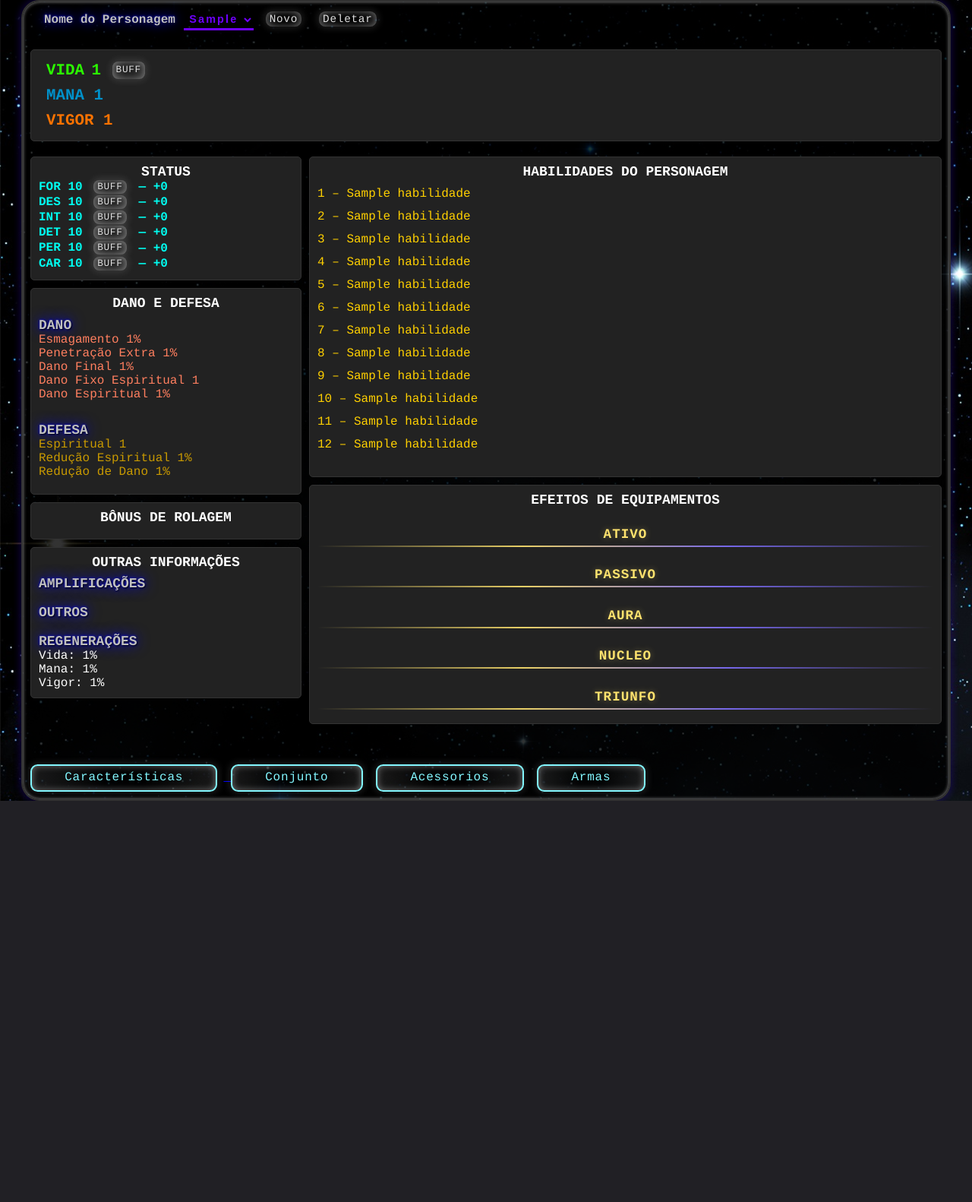
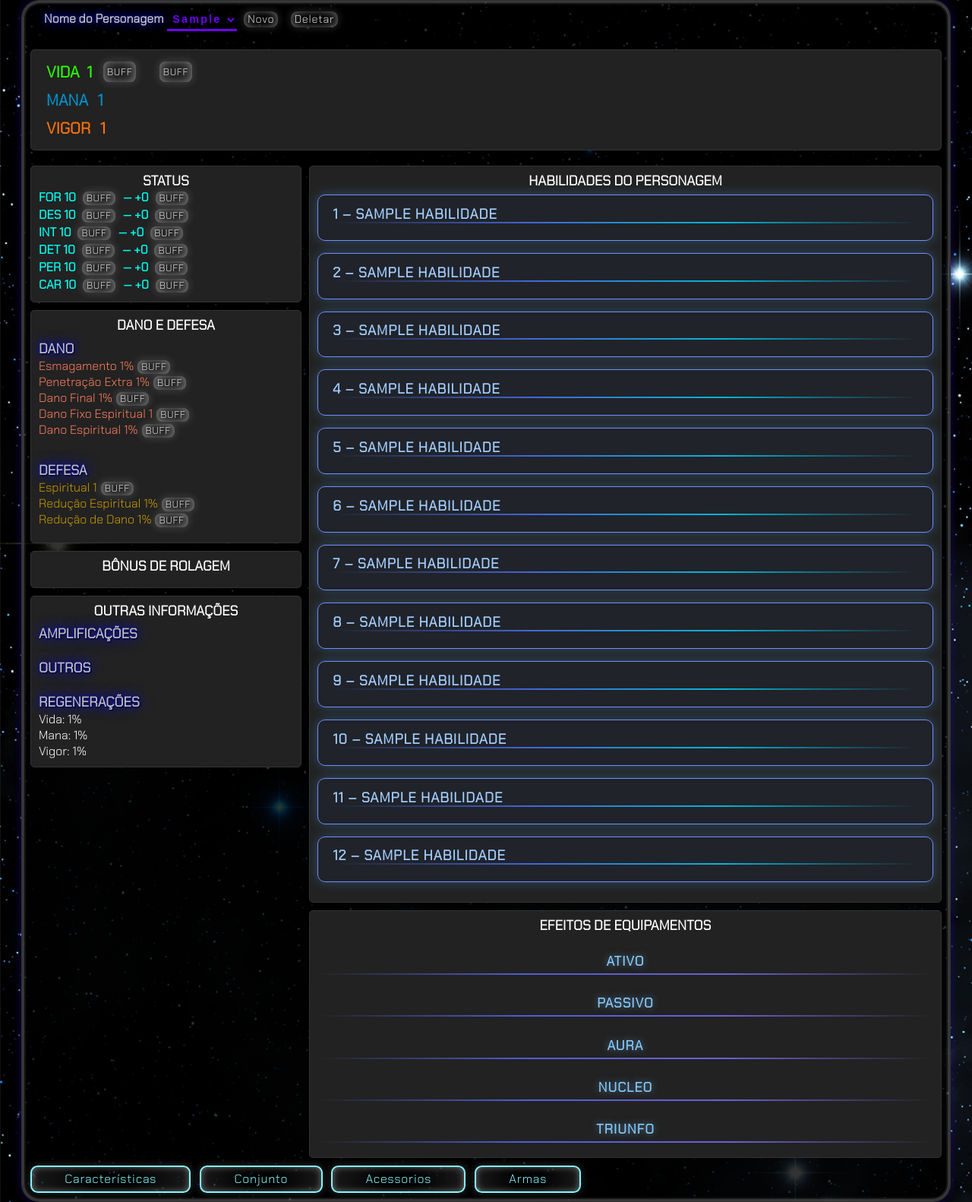
Before and after one commit to DivineHealing/JOGADORESCDE, a Django app: page / in a window 1280 px wide. Shown: the whole page at 76% size. Before the commit the page ends 1054 px from the top, so only its background shows below. Run offline with Django 5.2, Linux system fonts and the light colour scheme; tables that the repository leaves empty hold one stand-in row (values such as "Sample post").

Commit message:
Fim da V1

```diff
--- a/Personagem/Personagem/static/tela_personagem/script.js
+++ b/Personagem/Personagem/static/tela_personagem/script.js
@@ -382,40 +382,46 @@
             });
 
             if (!isCurrentlyVisible) {
-                const habilidadeData = allHabilidadesData[slotId]; // Busca pelo slot ID
-                // Verifica se ENCONTROU os dados para este slot específico
+                const habilidadeData = allHabilidadesData[slotId];
                 if (!habilidadeData || !habilidadeData.niveis) {
-                    console.error(`Dados formatados não encontrados no objeto JS para slot ID: ${slotId}`);
                     detalhesDiv.innerHTML = '<p>Detalhes não disponíveis.</p>';
                     detalhesDiv.classList.add('visible');
                     return;
                 }
 
-                // --- Restante da lógica para popular detalhes ---
-                detalhesDiv.innerHTML = ''; // Limpa
+                detalhesDiv.innerHTML = ''; // Limpa conteúdo anterior
+
                 habilidadeData.niveis.forEach(nivelData => {
-                    // ... (código para criar nivelDiv e nivelHTML) ...
-                     const nivelDiv = document.createElement('div');
-                    nivelDiv.classList.add('nivel-info');
+                    const nivelWrapper = document.createElement('div');
+                    nivelWrapper.classList.add('nivel-wrapper');
 
-                    let nivelHTML = `<p style="color: Orange;"><strong>Nível ${nivelData.nivel}:</strong></p>`;
-                    if (nivelData.custo) { nivelHTML += `<p><strong style="color: red;">Custo:</strong> ${nivelData.custo}</p>`; }
-                    if (nivelData.tipo) { nivelHTML += `<p><strong style="color: red;">Tipo:</strong> ${nivelData.tipo}</p>`; }
-                    if (nivelData.descricao) {
-                        const descFormatada = nivelData.descricao.replace(/\r\n|\r|\n/g, '<br>');
-                        nivelHTML += `<p><strong style="color: red;">Descrição:</strong></p>`;
-                        nivelHTML += `<span style="font-style: Italic">${descFormatada}</span>`;
-                        nivelHTML += `<p>_______________________________________________________</p>`
-                    }
-                     // if (nivelData.notas) { nivelHTML += `<p><em>${nivelData.notas}</em></p>`; }
+                    const nivelTitulo = document.createElement('div');
+                    nivelTitulo.classList.add('nivel-titulo');
+                    nivelTitulo.innerHTML = `<strong>Nível ${nivelData.nivel}</strong>`;
 
-                    nivelDiv.innerHTML = nivelHTML;
-                    detalhesDiv.appendChild(nivelDiv);
+                    const nivelDetalhes = document.createElement('div');
+                    nivelDetalhes.classList.add('nivel-detalhes');
+
+                    nivelDetalhes.innerHTML = `
+                        ${nivelData.custo ? `<p><strong style="color: red;">Custo:</strong> ${nivelData.custo}</p>` : ''}
+                        ${nivelData.tipo ? `<p><strong style="color: red;">Tipo:</strong> ${nivelData.tipo}</p>` : ''}
+                        ${nivelData.descricao ? `
+                            <p><strong style="color: red;">Descrição:</strong></p>
+                            <div style="font-style: italic;">${nivelData.descricao}</div>
+                        ` : ''}
+                    `;
+
+                    nivelTitulo.addEventListener('click', () => {
+                        nivelDetalhes.classList.toggle('visible');
+                        nivelTitulo.classList.toggle('active');
+                    });
+
+                    nivelWrapper.appendChild(nivelTitulo);
+                    nivelWrapper.appendChild(nivelDetalhes);
+                    detalhesDiv.appendChild(nivelWrapper);
                 });
-                 // --- Fim da lógica para popular detalhes ---
 
                 detalhesDiv.classList.add('visible');
-
             } else {
                 detalhesDiv.classList.remove('visible');
             }
@@ -547,3 +553,51 @@
         });
     }
 });
+
+document.addEventListener("DOMContentLoaded", function () {
+    const camposBuffaveis = [
+        'forca', 'destreza', 'inteligencia', 'determinacao', 'perspicacia', 'carisma',
+        'vida', 'esmagamento', 'penExtra', 'danoFinal',
+        'espiritualFixo', 'espiritualPerc', 'defesaFixaEspiritual', 'reducaoEspiritual', 'reducao'
+    ];
+
+    camposBuffaveis.forEach(campo => {
+        const container = document.getElementById(`${campo}_container`);
+        if (!container) return;
+
+        const valorSpan = document.createElement('span');
+        valorSpan.className = 'buffed-value hidden';
+        valorSpan.id = `${campo}AutoBuffed`;
+        container.appendChild(valorSpan);
+
+        const valorExterno = document.createElement('span');
+        valorExterno.className = 'buffed-value hidden';
+        valorExterno.id = `${campo}ExternalBuffed`;
+        container.appendChild(valorExterno);
+
+        const valorFinal = document.createElement('span');
+        valorFinal.className = 'buffed-value hidden';
+        valorFinal.id = `${campo}FinalBuffed`;
+        container.appendChild(valorFinal);
+
+        const botao = document.createElement('button');
+        botao.className = 'buff-button';
+        botao.dataset.field = campo;
+        botao.textContent = 'BUFF';
+        container.appendChild(botao);
+
+        const input1 = document.createElement('input');
+        input1.type = 'number';
+        input1.className = 'buff-input hidden';
+        input1.id = `${campo}BuffInput`;
+        input1.placeholder = 'Auto-buff %';
+        container.appendChild(input1);
+
+        const input2 = document.createElement('input');
+        input2.type = 'number';
+        input2.className = 'buff-input hidden';
+        input2.id = `${campo}ExternalBuffInput`;
+        input2.placeholder = 'Buff Externo %';
+        container.appendChild(input2);
+    });
+});
--- a/Personagem/Personagem/static/tela_personagem/style.css
+++ b/Personagem/Personagem/static/tela_personagem/style.css
@@ -1,6 +1,13 @@
+@font-face {
+  font-family: 'Exo 2';
+  src: url('../ChakraPetch-Light.ttf') format('truetype'); /* ajuste o caminho se necessário */
+  font-weight: normal;
+  font-style: normal;
+}
+
 body {
   background-image: url('../background.jpg');
-  font-family: Courier;
+  font-family: 'Exo 2', sans-serif;
   margin: 0;
   padding: 0;
   display: flex;
@@ -432,79 +439,108 @@
   box-shadow: inset #e2e2e2 0 0 0 2px;
 }
 
-/* --- CORREÇÕES --- */
 
-/* Garante que cada container de habilidade ocupe a linha inteira e fique um abaixo do outro */
+/* --- HABILIDADES --- */
+
 .habilidade-container {
-  position: relative; /* Mantém para posicionar os detalhes */
-  display: block;     /* FORÇA o empilhamento vertical */
-  margin-bottom: 8px; /* Ajusta o espaçamento vertical entre habilidades */
-  /* Remova 'display: inline-block' ou 'float' se existirem para esta classe */
+  margin-bottom: 1em;
+  background: rgba(30, 40, 70, 0.25);
+  border: 1px solid #728cff;
+  border-radius: 10px;
+  padding: 0.8em 1.2em;
+  box-shadow: 0 0 15px rgba(78, 175, 255, 0.3);
+  backdrop-filter: blur(3px);
 }
 
-/* Título da habilidade - Remove aparência de link */
+/* Nome da habilidade */
 .habilidade-titulo {
-  cursor: pointer;        /* Mantém o cursor para indicar que é clicável */
-  color: inherit;         /* Usa a cor padrão do texto do elemento pai */
-  /* Ou defina uma cor específica, ex: color: #e0e0e0; se o fundo for escuro */
-  text-decoration: none;  /* REMOVE qualquer sublinhado */
-  display: inline-block;  /* Mantém para controle de padding/margin se necessário */
-  padding: 2px 0;
-  font-weight: normal;    /* Remove negrito se houver, ou use 'bold' se preferir */
-  /* Remova 'text-decoration: underline dotted;' se existir */
+  cursor: pointer;
+  font-weight: bold;
+  font-size: 1.15em;
+  color: #a4cfff;
+  text-transform: uppercase;
+  margin-bottom: 0.5em;
+  position: relative;
+  display: block;
+  letter-spacing: 0.05em;
 }
 
-/* Garante que não haja sublinhado ao passar o mouse */
-.habilidade-titulo:hover {
-  text-decoration: none; /* Remove sublinhado do hover */
-  /* Você pode adicionar outro efeito de hover sutil se desejar, ex: */
-  /* color: #ffffff; */
-  /* background-color: rgba(255, 255, 255, 0.05); */
+.habilidade-titulo::after {
+  content: '';
+  position: absolute;
+  bottom: 0;
+  left: 0;
+  width: 100%;
+  height: 2px;
+  background: linear-gradient(to right, transparent, #4d76ff, #00d9ff, transparent);
+  border-radius: 2px;
+  opacity: 0.8;
 }
 
-/* Estilo de foco para acessibilidade pode ser mantido ou ajustado */
-.habilidade-titulo:focus {
-  outline: 2px solid orange; /* Ou outra cor de sua preferência */
-  text-decoration: none; /* Garante que não tenha sublinhado no foco */
+.habilidade-titulo:hover {
+  color: #e0e0e0;
+  text-shadow: 0 0 12px #8f9fff;
 }
 
-
-/* --- O RESTO DO SEU CSS PARA .habilidade-detalhes PODE PERMANECER IGUAL --- */
-
-.habilidade-detalhes {
+/* Container dos níveis */
+.habilidade-niveis {
   display: none;
-  position: absolute;
-  top: 100%;
-  left: 15px;
-  margin-top: 2px;
-  background-color: #2c2c2c;
-  color: #e0e0e0;
-  border: 1px solid #444;
-  border-radius: 4px;
-  padding: 12px;
-  min-width: 300px;
-  max-width: 500px;
-  box-shadow: 2px 2px 6px rgba(0, 0, 0, 0.6);
-  z-index: 10;
-  font-size: 0.95em;
+  margin-top: 0.5em;
+  padding-left: 1em;
 }
 
-.habilidade-detalhes.visible {
+.habilidade-niveis.visible {
   display: block;
 }
 
-/* ESTILO PARA OS EFEITOS */
+.nivel-wrapper {
+  margin-top: 0.6em;
+}
+
+.nivel-titulo {
+  cursor: pointer;
+  color: #9dc3ff;
+  background: rgba(200, 230, 255, 0.05);
+  padding: 6px 12px;
+  border-left: 3px solid #6aa9ff;
+  font-weight: bold;
+  transition: background 0.2s ease, color 0.2s ease;
+  border-radius: 6px;
+}
+
+.nivel-titulo:hover {
+  background: rgba(127, 111, 255, 0.15);
+  color: #e0e0e0;
+}
+
+.nivel-detalhes {
+  display: none;
+  background: rgba(50, 60, 110, 0.15);
+  border-left: 2px solid #7f6fff;
+  padding: 12px;
+  margin-top: 0.4em;
+  border-radius: 5px;
+  font-size: 0.95em;
+  color: #e0e0e0;
+  line-height: 1.45;
+}
+
+.nivel-detalhes.visible {
+  display: block;
+}
+
+/* --- EFEITOS --- */
 
 .efeito-titulo {
   font-size: 1.1em;
   font-weight: bold;
   letter-spacing: 1px;
-  color: #ffe36e;
+  color: #84caff;
   text-transform: uppercase;
   margin: 1.5em 0 0.5em 0;
   position: relative;
   padding-bottom: 0.4em;
-  text-shadow: 0 0 8px #ffe36e55;
+  text-shadow: 0 0 10px #84caff88;
 }
 
 .efeito-titulo::after {
@@ -514,31 +550,31 @@
   bottom: 0;
   width: 100%;
   height: 2px;
-  background: linear-gradient(to right, transparent, #ffe36e, #7f6fff, transparent);
+  background: linear-gradient(to right, transparent, #5a6cff, #7f6fff, transparent);
   border-radius: 2px;
-  opacity: 0.9;
+  opacity: 0.8;
 }
 
 .efeito-card {
   background: transparent;
   margin-bottom: 1em;
   padding: 0.5em 0.5em 0 0.5em;
-  border: none;
-  color: white;
+  color: #e0e6ff;
   transition: background 0.5s ease;
-  border-radius: 0;
   overflow: hidden;
+  border-left: 3px solid transparent;
 }
 
 .efeito-card.ativo-card {
   background: linear-gradient(
     to top,
-    rgba(0, 207, 227, 0.25),
+    rgba(0, 207, 255, 0.15),
     rgba(127, 111, 255, 0.1),
     transparent
   );
-  border-radius: 0 0 1em 1em;
+  border-left: 3px solid #7f6fff;
   box-shadow: 0 0 10px rgba(127, 111, 255, 0.3);
+  border-radius: 6px;
 }
 
 .efeito-nome {
@@ -547,13 +583,13 @@
   font-size: 1em;
   position: relative;
   display: inline-block;
-  color: #ffe36e;
+  color: #99cfff;
   padding-bottom: 4px;
   transition: color 0.3s ease;
 }
 
 .efeito-nome:hover {
-  color: #00cfe3;
+  color: #e0e0e0;
   text-shadow: 0 0 6px #00cfe3aa;
 }
 
@@ -563,7 +599,7 @@
   background: linear-gradient(
     to right,
     transparent 0%,
-    #ffe36e 30%,
+    #6c8eff 30%,
     #00cfe3 70%,
     transparent 100%
   );
@@ -576,7 +612,7 @@
 
 .efeito-descricao {
   margin-top: 10px;
-  color: #eaeaea;
+  color: #cfeaff;
   font-weight: normal;
   white-space: pre-line;
   max-height: 0;
--- a/Personagem/tela_personagem/templates/tela_personagem.html
+++ b/Personagem/tela_personagem/templates/tela_personagem.html
@@ -6,7 +6,6 @@
     <meta charset="UTF-8">
     <meta name="viewport" content="width=device-width, initial-scale=1.0">
     <title>Ficha - Cronicas de Errat</title>
-
     <link rel="stylesheet" type="text/css" href="{% static 'tela_personagem/style.css' %}">
 </head>
 <body>
@@ -195,15 +194,10 @@
                         {% if lista_habilidades_data %}
                         {% for habilidade in lista_habilidades_data %}
                             <div class="habilidade-container">
-                                 <span class="habilidade-titulo"
-                                       tabindex="0"
-                                       data-slot-id="{{ habilidade.id }}">
-                                     {{ forloop.counter }} – {{ habilidade.nome }}
-                                 </span>
-                                 <div class="habilidade-detalhes"
-                                      data-details-for="{{ habilidade.id }}">
-                                      <!-- Conteúdo será gerado dinamicamente -->
-                                 </div>
+                                <span class="habilidade-titulo" data-slot-id="{{ habilidade.id }}">
+                                    {{ forloop.counter }} – {{ habilidade.nome }}
+                                </span>
+                                <div class="habilidade-detalhes" data-details-for="{{ habilidade.id }}"></div>
                             </div>
                         {% endfor %}
                     {% else %}
@@ -412,6 +406,25 @@
             });
         });
     </script>
+    <script>
+        document.addEventListener("DOMContentLoaded", function () {
+        document.querySelectorAll(".habilidade-titulo").forEach(titulo => {
+            titulo.addEventListener("click", () => {
+            const slotId = titulo.dataset.slotId;
+            const container = document.getElementById("niveis-" + slotId);
+            container.classList.toggle("visible");
+            });
+        });
+
+        document.querySelectorAll(".nivel-titulo").forEach(nivel => {
+            nivel.addEventListener("click", () => {
+            const id = nivel.dataset.nivelId;
+            const detalhes = document.getElementById("detalhes-" + id);
+            detalhes.classList.toggle("visible");
+            });
+        });
+        });
+    </script>
     <script src="{% static 'tela_personagem\script.js' %}"></script>
 </body>
 </html>
```
Also changed, not shown: Personagem/Personagem/static/habilidade/script_efeitos copy.js (+47 -33 lines), Personagem/habilidade/templates/habilidade copy.html (+4 -3 lines), Personagem/habilidade/views.py (+37 -3 lines), Personagem/Personagem/static/ChakraPetch-Light.ttf (added).
